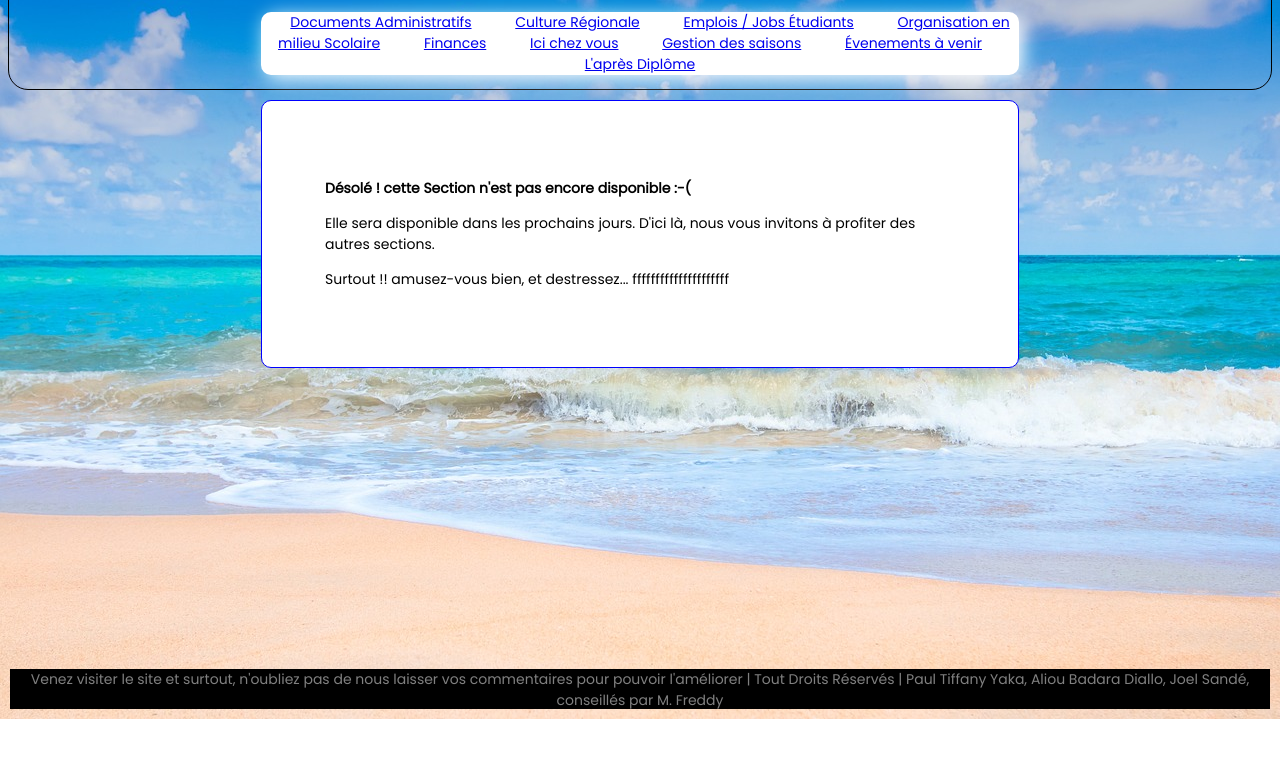
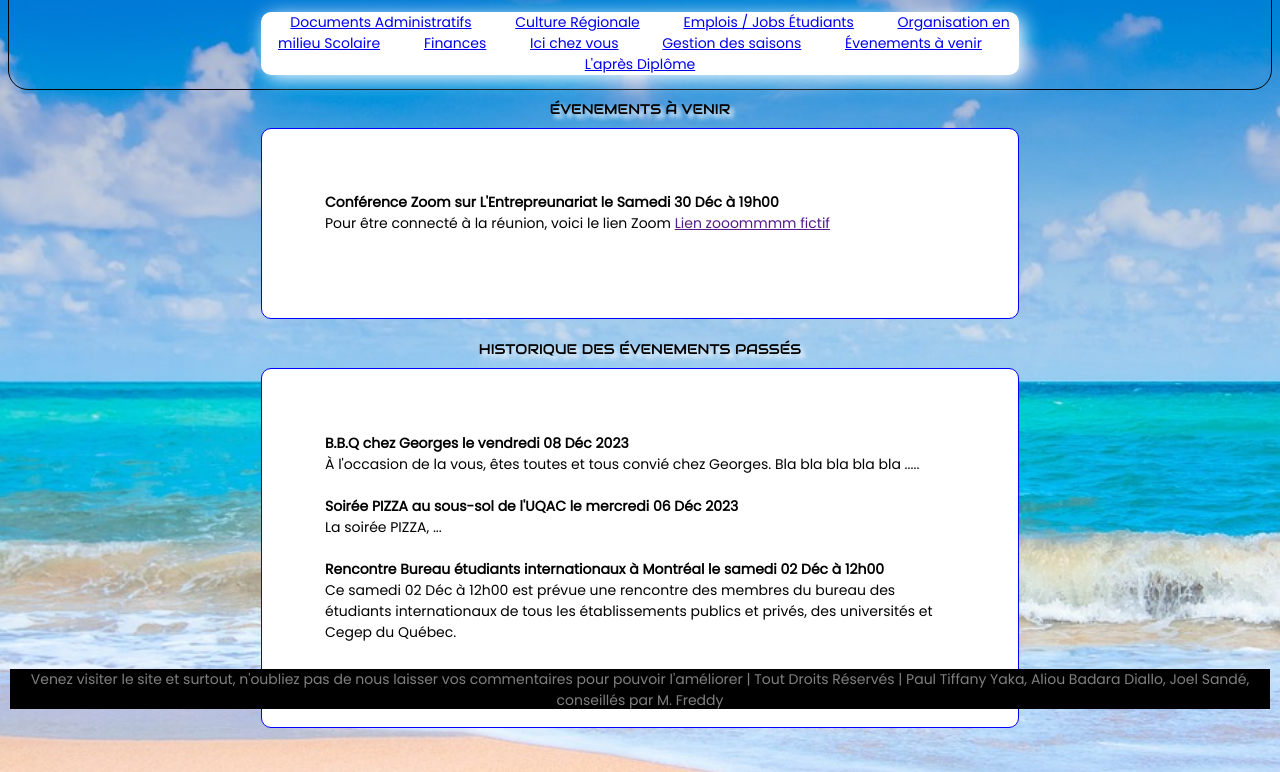
Before and after one commit to joel3500/ore_mi, a plain HTML site: page evenements_a_venir.html in a window 1280 px wide. Shown: the part 81-853 px from the top of the page. Before the commit the page ends 800 px from the top, so only its background shows below. Drawn offline with Linux system fonts and the light colour scheme; a web font is replaced by a local one.

Commit message:
Add files via upload

```diff
--- a/evenements_a_venir.html
+++ b/evenements_a_venir.html
@@ -34,17 +34,26 @@
 
 		</header>
 
+		<p class="sous_section"> ÉVENEMENTS À VENIR</p>
+
 		<div class="text-service-aide">
-            <!-- Apprendre le Piano  -->
-            <p><b>Désolé ! cette Section n'est pas encore disponible :-( </b><p>
+			<b> Conférence Zoom sur L'Entrepreunariat le Samedi 30 Déc à 19h00  </b> <br>
+			Pour être connecté à la réunion, voici le lien Zoom  <a href="" target="_blank">  Lien zooommmm fictif </a> <br><br>
+		</div><br><br>
 
-			<p>
-			Elle sera disponible dans les prochains jours. D'ici là, nous vous invitons à profiter des autres sections.
-			</p>
-            <p>
-			Surtout !! amusez-vous bien, et destressez...  fffffffffffffffffffff
-			</p>
-		</div>
+		<p class="sous_section"> HISTORIQUE DES ÉVENEMENTS PASSÉS </p>
+
+		<div class="text-service-aide">
+			<b> B.B.Q chez Georges le vendredi 08 Déc 2023 </b> <br>
+			À l'occasion de la vous, êtes toutes et tous convié chez Georges. Bla bla bla bla bla ..... <br><br>
+
+			<b> Soirée PIZZA au sous-sol de l'UQAC le mercredi 06 Déc 2023 </b> <br>
+			La soirée PIZZA, ...   <br><br>
+
+			<b> Rencontre Bureau étudiants internationaux à Montréal le samedi 02 Déc à 12h00</b> <br>
+			Ce samedi 02 Déc à 12h00 est prévue une rencontre des membres du bureau des étudiants internationaux de tous les établissements publics et privés, des universités et Cegep du Québec.<br><br>
+
+		</div><br><br>
 			<br><br><br><br><br><br><br><br><br><br><br><br><br><br><br><br>
 
 	</body>
```
Also changed, not shown: documents_administratifs.html (+11 -7 lines).
